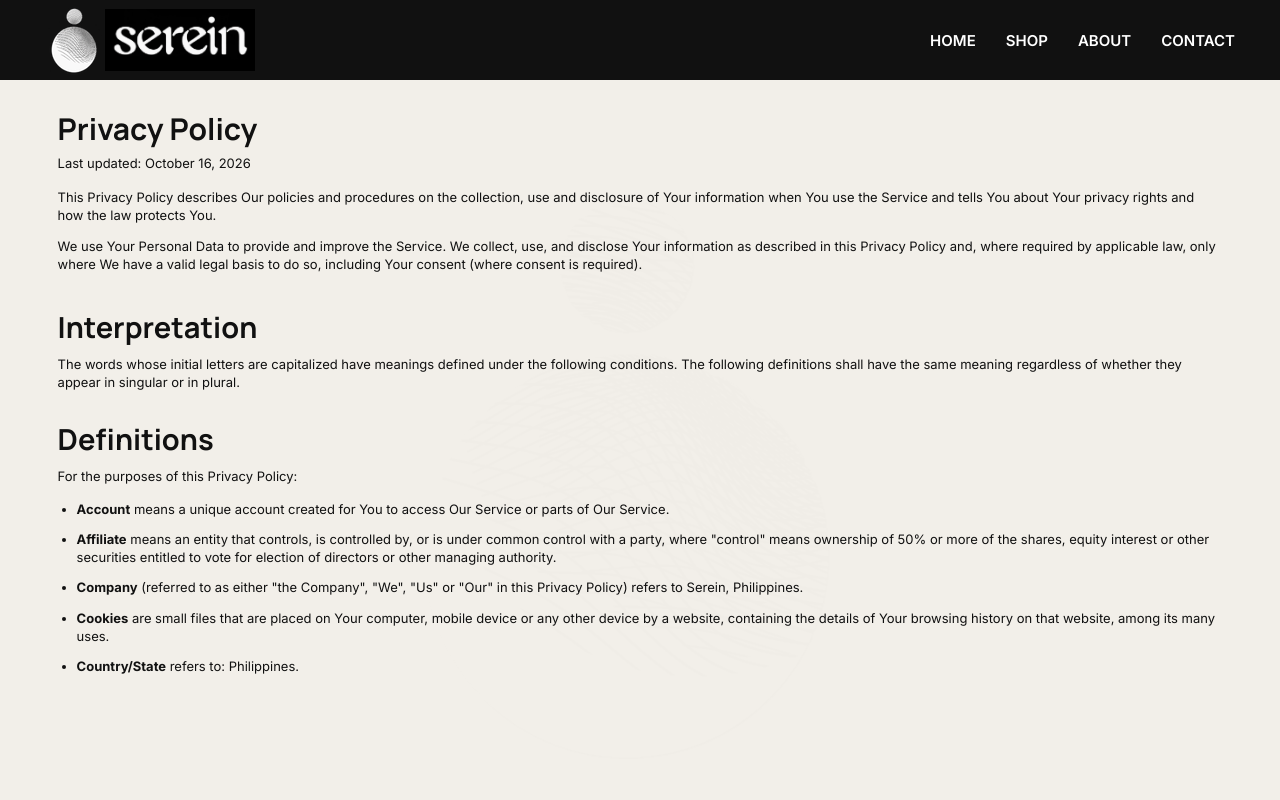
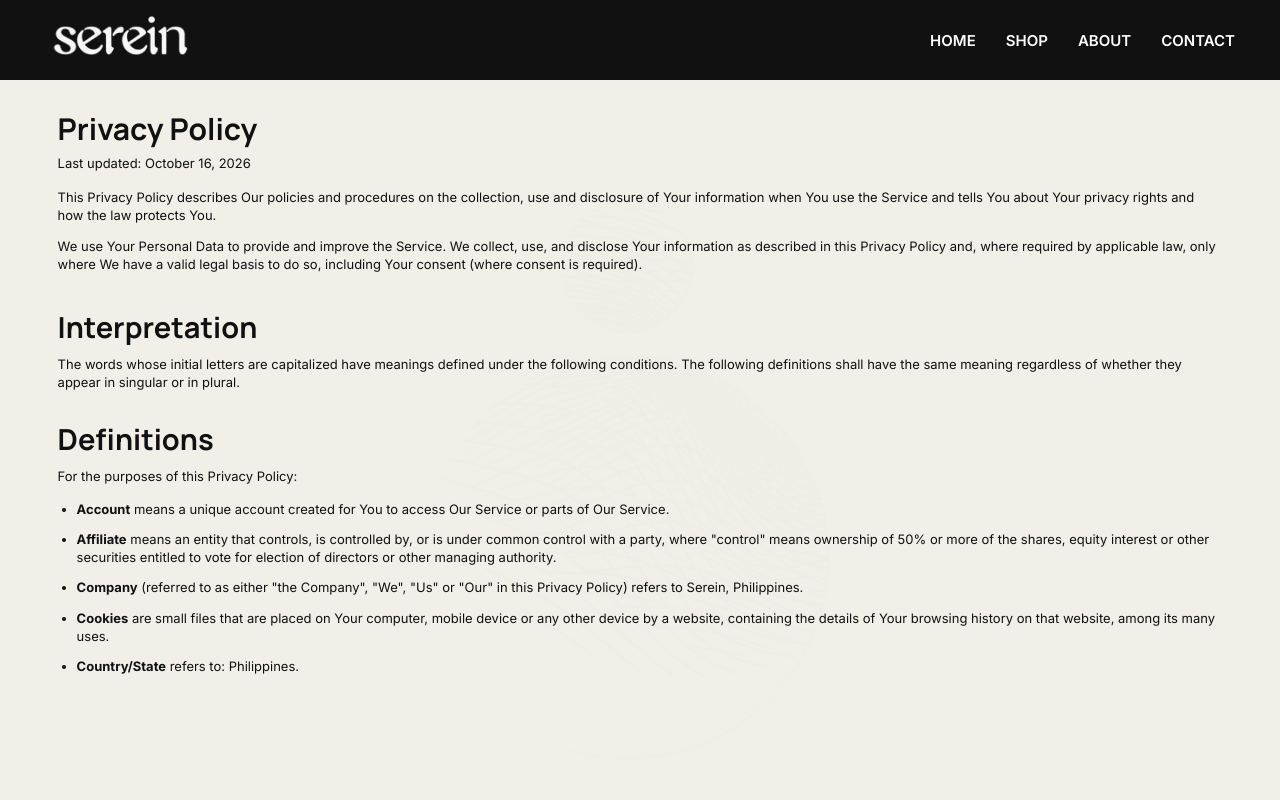
Before and after one commit to MMS142SHIFTSHIFT/Assignment-2, a plain HTML site: page privacy.html in a window 1280 px wide. Shown: the top 800 px of the page. Drawn offline with Linux system fonts and the light colour scheme.

Commit message:
Update privacy.html
Updated Header logo

```diff
--- a/privacy.html
+++ b/privacy.html
@@ -12,8 +12,7 @@
 
         <header class="site-header">
             <a href="index.html" class="brand">
-                <img class="brand-icon" src="images-new/serein-icon.png" alt="">
-                <img class="brand-wordmark" src="images-new/serein-wordmark.png" alt="SEREIN">
+                <img class="brand-wordmark" src="images-new/serein-wordmark-transparent.png" alt="SEREIN">
             </a>
 
             <nav>
```
